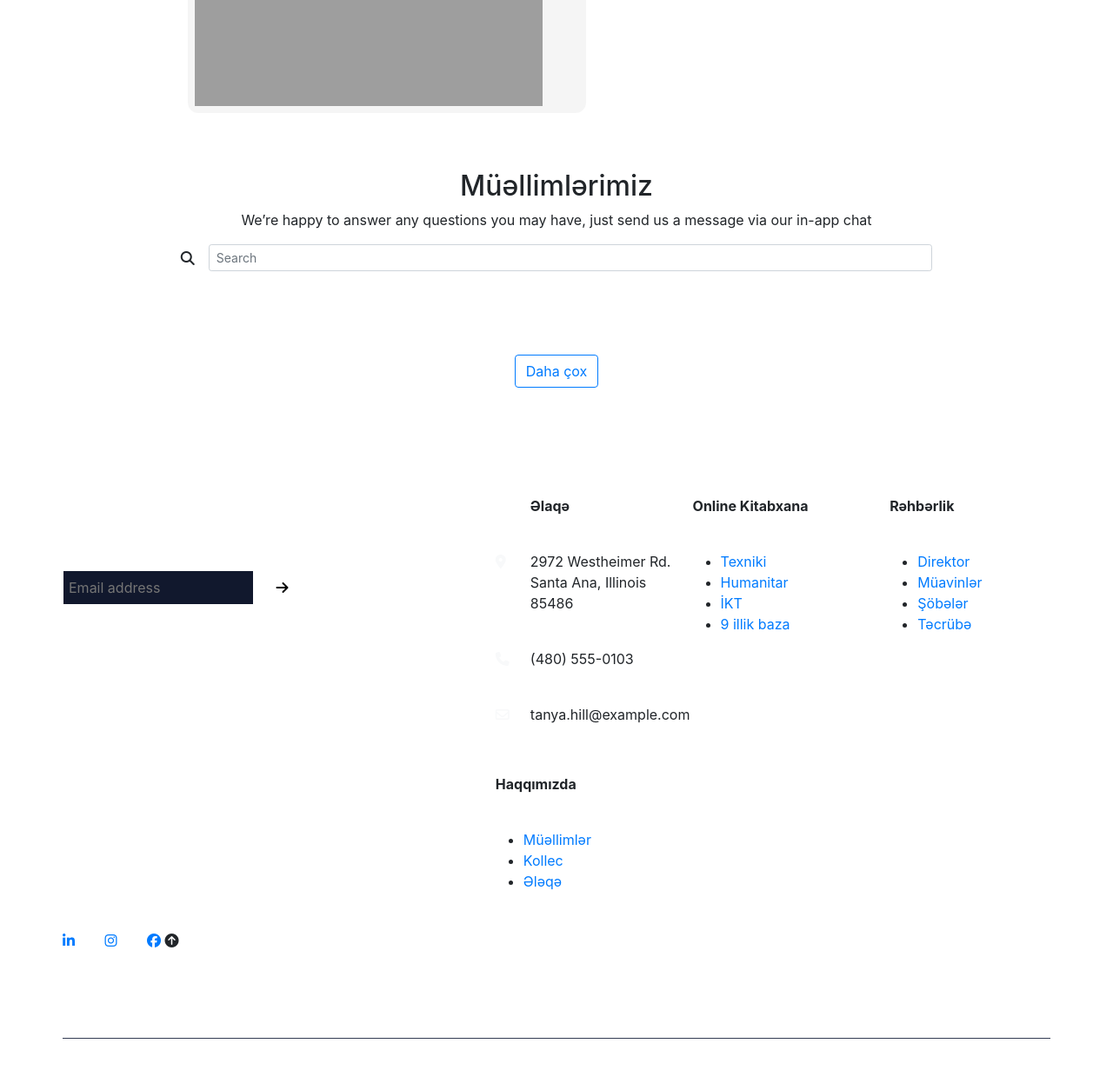
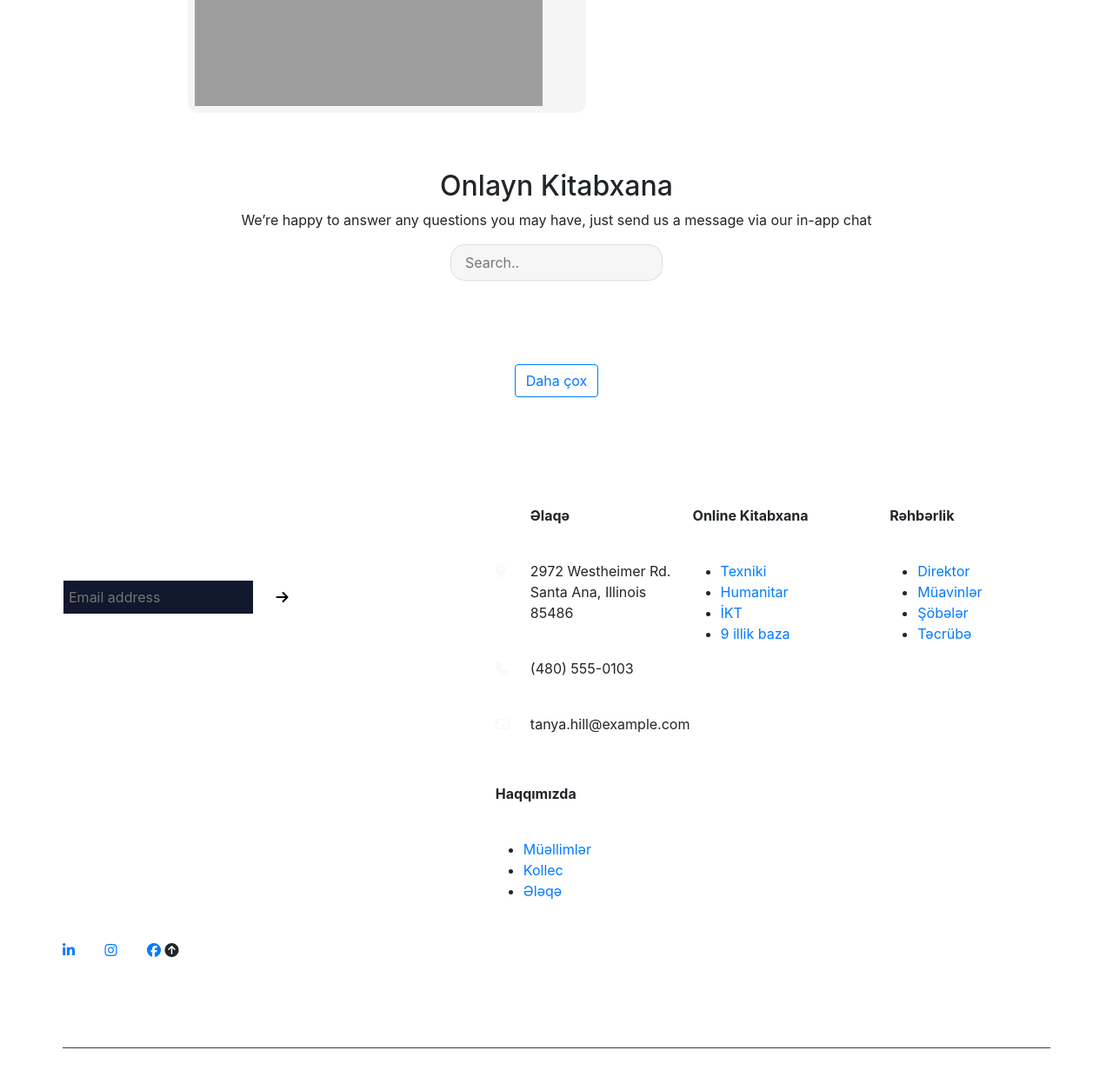
Before and after one commit to bahramhasanov/IsmayilliDovletHumanitarVeTexnologiyaKolleci, a Django app: page /staff/library/ in a window 1280 px wide. Shown: the part 194-1448 px from the top of the page at 87% size. Before the commit the page ends 1389 px from the top, so only its background shows below. Run offline with Django 3.2, Linux system fonts and the light colour scheme; parts of the project's set-up code (start-up, migrations or seed data) failed here and were passed over; some libraries are stand-ins or nearby versions; grey boxes are pictures that could not be loaded.

Commit message:
PDF done

```diff
--- a/api/urls.py
+++ b/api/urls.py
@@ -17,4 +17,5 @@ urlpatterns = [
     path('newsapi/', views.NewsAPIView.as_view(), name='newsapi'),
     path('teacherapi/', views.TeacherAPIView.as_view(), name='teacherapi'),
     path('pdfapi/', views.PDFAPIView.as_view(), name='pdfapi'),
+    path('subjectapi/', views.SubjectAPIView.as_view(), name='subjectapi'),
 ]
--- a/core/templates/base.html
+++ b/core/templates/base.html
@@ -118,13 +118,13 @@
                     </ul>
                 </li>
                 <li class="nav-item dropdown">
-                    <a class="nav-link dropdown" href="#" id="navbarDropdownLibrary" role="button"
+                    <a class="nav-link dropdown" id="navbarDropdownLibrary" role="button"
                         data-bs-toggle="dropdown" aria-expanded="false">
                         Onlayn Kitabxana
                     </a>
                     <ul class="dropdown-menu" aria-labelledby="navbarDropdownLibrary">
                         <li><a class="dropdown-item" href="#">Ümumi məlumat</a></li>
-                        <li><a class="dropdown-item" href="#">Kitabxana</a></li>
+                        <li><a class="dropdown-item" href="{% url 'library' %}">Kitabxana</a></li>
                     </ul>
                 </li>
                 <li class="nav-item">
--- a/staff/templates/library.html
+++ b/staff/templates/library.html
@@ -12,15 +12,43 @@
     rel="stylesheet" />
 <script src="https://cdnjs.cloudflare.com/ajax/libs/OwlCarousel2/2.3.4/owl.carousel.min.js"></script>
 <style>
-    .modal-body {
-        padding: 0 !important;
+    #myDropdown {
+        background: #F6F6F6;
+        border-radius: 16px;
     }
 
-    .modal-content {
-        border-radius: 20px;
+    #subjects {
+        width: 100%;
+        background: #F6F6F6;
+        border-radius: 16px;
+        box-sizing: border-box;
+        font-size: 16px;
+        padding: 8px 12px 8px 16px;
         border: none;
-        width: 405px;
+    }
+
+    #subjects:focus {
+        outline: 3px solid #ddd;
+    }
+
+    .dropdown-content {
         margin: auto;
+        max-width: 22%;
+        background-color: #f6f6f6;
+        border: 1px solid #ddd;
+        z-index: 1;
+    }
+
+    .dropdown-content a {
+        color: black;
+        padding: 12px 16px;
+        text-decoration: none;
+        display: block;
+        border-radius: 16px;
+        text-align: left;
+    }
+    .dropdown-item{
+        white-space: pre-wrap;
     }
 </style>
 {% endblock css %}
@@ -31,13 +59,14 @@
 
 
 <div class="container text-center" style="margin-top: 57px;">
-    <h2>Müəllimlərimiz</h2>
+    <h2>Onlayn Kitabxana</h2>
     <p>We’re happy to answer any questions you may have, just send us a message via our in-app chat</p>
-    <form class="form-inline d-flex justify-content-center md-form form-sm mt-0">
-        <i class="fas fa-search" aria-hidden="true"></i>
-        <input id="subject" class="form-control form-control-sm ml-3 w-75" type="text" placeholder="Search"
-            aria-label="Search">
-    </form>
+
+    <div id="myDropdown" class="dropdown-content">
+        <input type="text" placeholder="Search.." id="subjects" onkeyup="filterFunction()">
+        <div id="subjectDropdown">
+        </div>
+    </div>
     <div id="pdfs" class="mt-5">
         <div class="row">
 
```
Also changed, not shown: api/views.py (+20 -3 lines), core/management/commands/generate_datas.py (+3 -5 lines), 1 other file.
